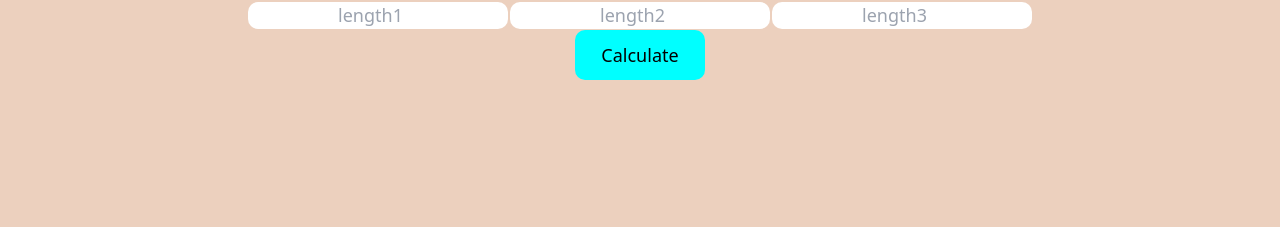
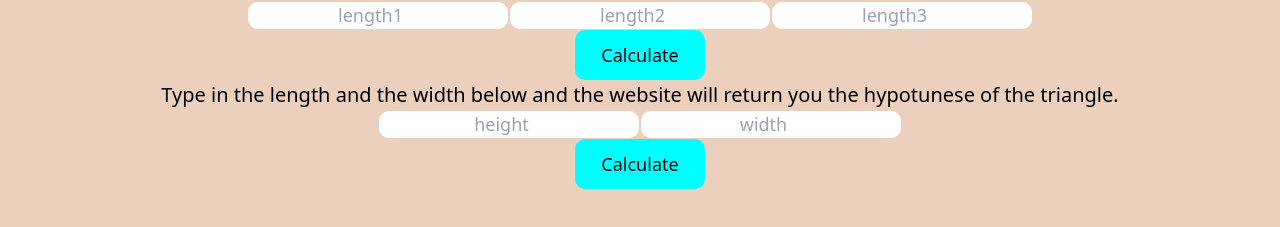
Before and after one commit to kesleryak/pythagoras-calculator, a React (Create React App) app: page / in a window 1280 px wide. Shown: the part 463-690 px from the top of the page. Built offline with nearby package versions, Linux system fonts and the light colour scheme.

Commit message:
Version 1.2

```diff
--- a/src/mycomponent.js
+++ b/src/mycomponent.js
@@ -60,6 +60,19 @@ function MyComponent() {
             }
 
         }}>Calculate</button>
+        <p>Type in the length and the width below and the website will return you the hypotunese of the triangle.</p>
+        <table>
+            <tr>
+                <td><input type='number' id='height' placeholder='height'></input></td>
+                <td><input type='number' id='width' placeholder='width'></input></td>
+            </tr>
+
+        </table>
+        <button type='button' id='Calculate' onClick={() => {
+            let height = document.getElementById('height').value**2;
+            let width = document.getElementById('width').value**2;
+            alert(Math.sqrt(height+width))
+        }}>Calculate</button>
     </div>
   );
 }
```
